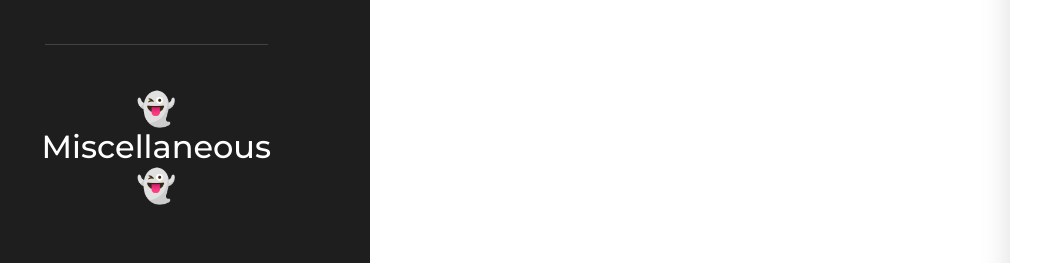
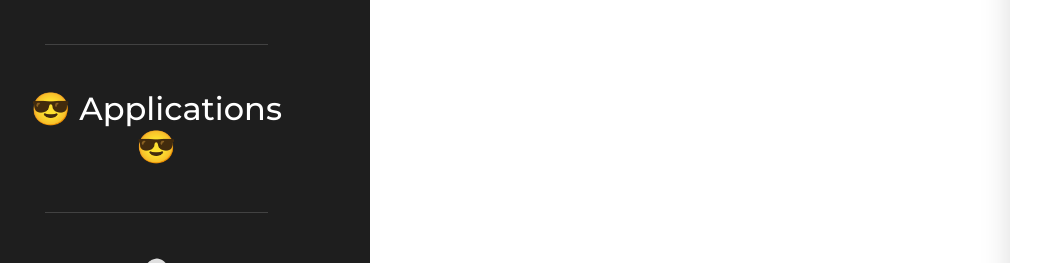
Before and after one commit to axelmy318/axelmy-projects-showcase, a React (Create React App) app: page / in a window 1280 px wide. Shown: the part 239-502 px from the top of the page, without its empty margins (57-1098 px from the left). Built offline with nearby package versions, Linux system fonts and the light colour scheme.

Commit message:
Added an application tab

```diff
--- a/src/Components/App.js
+++ b/src/Components/App.js
@@ -340,6 +340,22 @@ const App = () => {
         }
       ],
     },
+    applications: {
+      label: '😎 Applications 😎',
+      projects: [
+        {
+          type: 'application',
+          path: '/philips-hue-controller',
+          name: 'Philips HUE Controller',
+          releases: 'https://github.com/axelmy318/philips-hue-controller/releases',
+          github: {
+            username: 'axelmy318',
+            repository: 'philips-hue-controller',
+            mainBranch: 'main'
+          },
+        },
+      ],
+    },
     miscellanious: {
       label: '👻 Miscellaneous 👻',
       projects: [
--- a/src/Components/ExampleSidebar.js
+++ b/src/Components/ExampleSidebar.js
@@ -44,6 +44,9 @@ const ExampleSidebar = ({ project, selected, onSelect }) => {
             {project.github && <div className={'sidebar-item small-spacing clickable'} onClick={() => openLink(`https://github.com/${project.github.username}/${project.github.repository}.git`)}>
                 <span>GitHub <LogoUrl /></span>
             </div>}
+            {project.releases && <div className={'sidebar-item small-spacing clickable'} onClick={() => openLink(project.releases)}>
+                <span>Releases <LogoUrl /></span>
+            </div>}
             {project.npmjs && <div className={'sidebar-item small-spacing clickable'} onClick={() => openLink(project.npmjs)}>
                 <span>npmjs <LogoUrl /></span>
             </div>}
```
